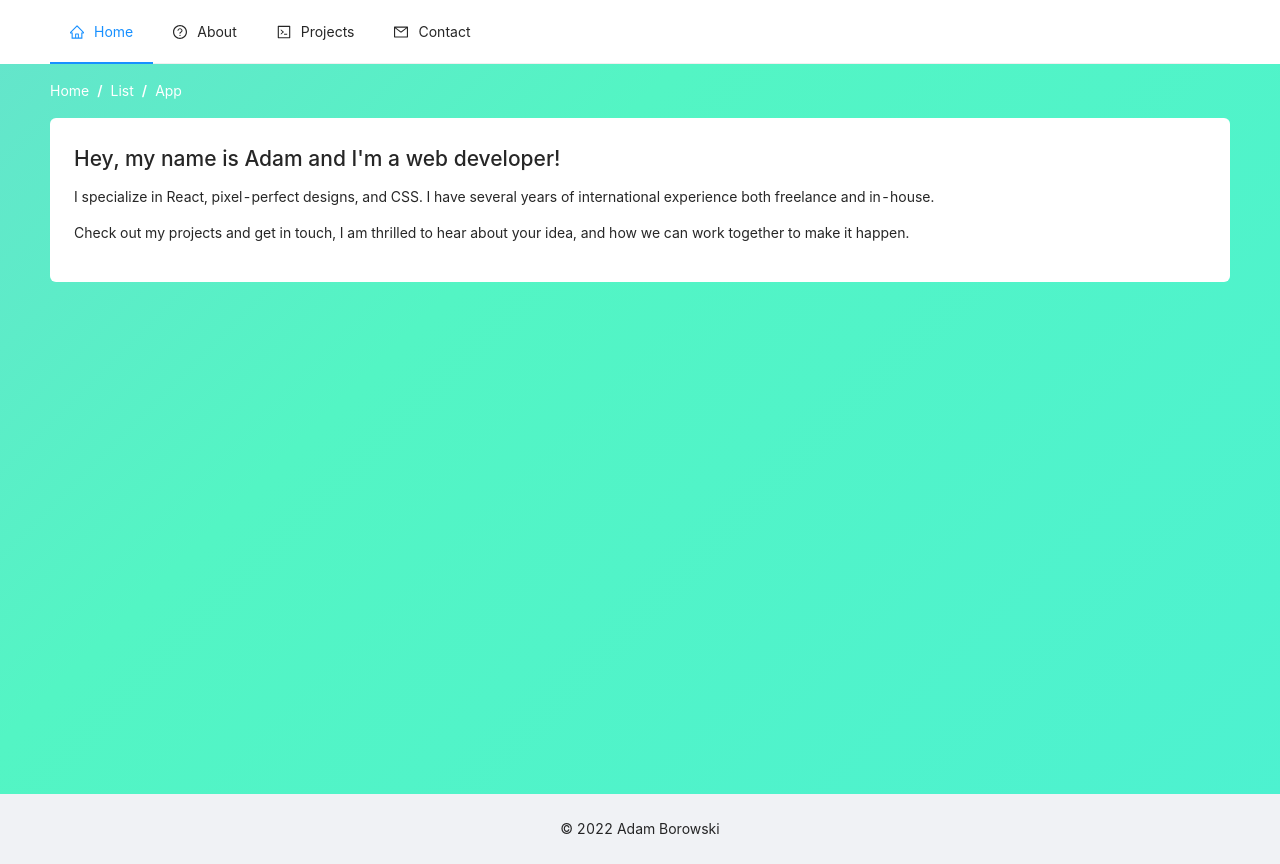
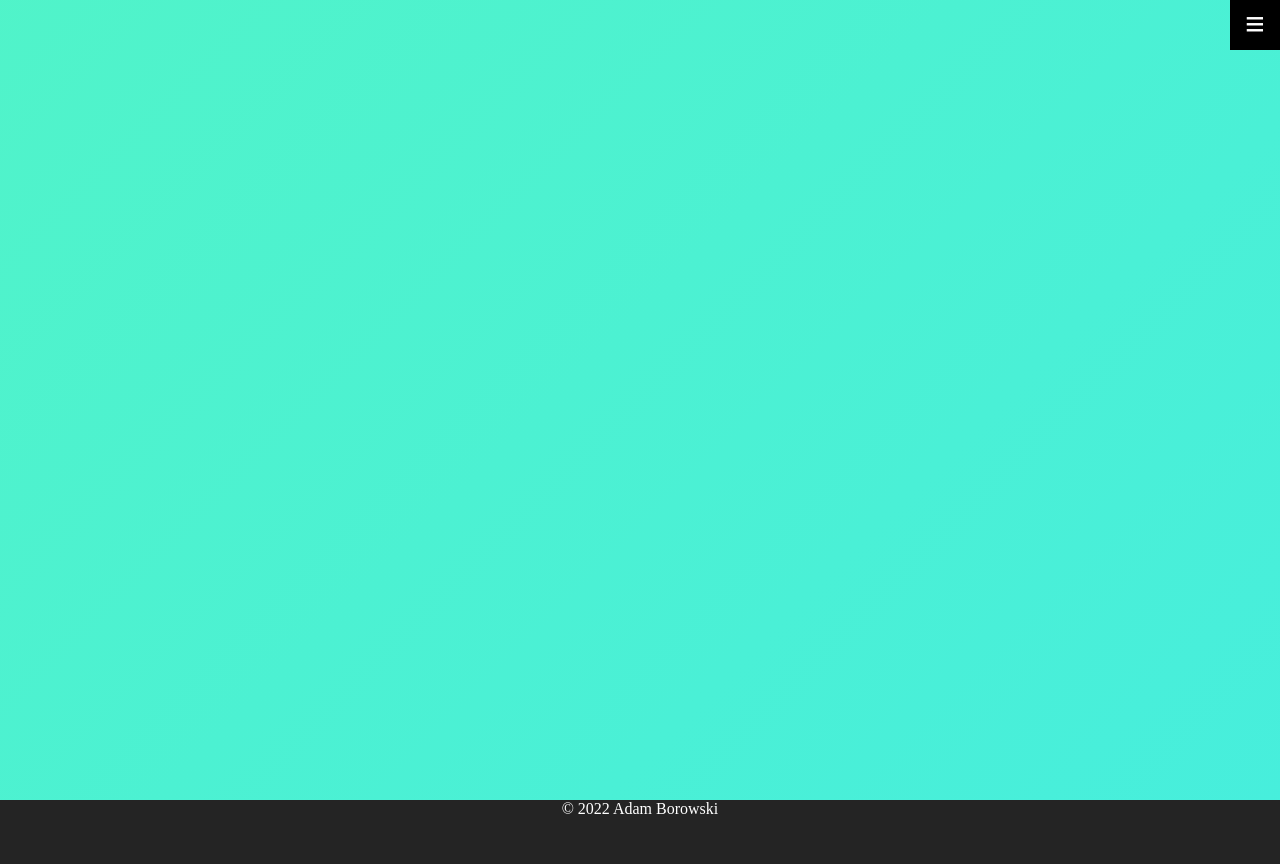
Before and after one commit to Adborowski/personal-site, a React (Vite) app: page / in a window 1280 px wide. After the commit the page ends 818 px from the top, so only its background shows below. Built offline with nearby package versions, Linux system fonts and the light colour scheme.

Commit message:
Ripped out Ant and doing things manually

```diff
--- a/src/App.css
+++ /dev/null
@@ -1,50 +0,0 @@
-html {
-  color: white;
-  background-color: #242424;
-}
-
-.site-layout-content {
-  padding: 24px;
-  background: #fff;
-  border-radius: 6px;
-}
-
-.ant-layout-header {
-  background: white !important;
-}
-
-.site-layout-content {
-  min-height: unset;
-}
-
-.ant-layout.layout {
-  background: linear-gradient(-45deg, #3ae7f6, #53f5c4, #de75fb, #fc9898);
-  background-size: 800% 800%;
-  animation: gradient 15s ease-in-out infinite;
-  height: 100vh;
-}
-.ant-breadcrumb-link,
-span.ant-breadcrumb-separator {
-  color: white;
-}
-
-span.ant-breadcrumb-separator {
-  font-weight: 600;
-}
-
-.ant-menu-horizontal:not(.ant-menu-dark) > .ant-menu-item:after {
-  left: 0px !important;
-  right: 0px !important;
-}
-
-@keyframes gradient {
-  0% {
-    background-position: 0% 50%;
-  }
-  50% {
-    background-position: 100% 50%;
-  }
-  100% {
-    background-position: 0% 50%;
-  }
-}
--- /dev/null
+++ b/src/App.module.css
@@ -0,0 +1,86 @@
+html {
+  color: white;
+  background-color: #242424;
+}
+
+* {
+  box-sizing: border-box;
+  margin: 0;
+  padding: 0;
+}
+
+:root {
+  --font-main: "Helvetica";
+  --mobile-menu-width: 200px;
+}
+
+.main {
+  background: linear-gradient(-45deg, #3ae7f6, #53f5c4, #de75fb, #fc9898);
+  background-size: 800% 800%;
+  animation: gradient 15s ease-in-out infinite;
+  height: 100vh;
+}
+
+.footer {
+  position: absolute;
+  width: 100%;
+  top: 100%;
+}
+
+/* mobile first menu */
+.menu {
+  background-color: white;
+  height: 100vh;
+  width: var(--mobile-menu-width);
+  animation: slideIn 0.3s forwards ease-in-out;
+  position: absolute;
+  top: 0;
+  left: 0px;
+}
+
+.menuItem {
+  display: block;
+  padding: 12px;
+  color: black;
+  font-family: var(--font-main);
+}
+
+.burger {
+  position: absolute;
+  top: 0;
+  right: 0;
+  width: 50px;
+  height: 50px;
+  background-color: black;
+  display: flex;
+  flex-direction: column;
+  justify-content: center;
+}
+
+.burger span {
+  display: block;
+  text-align: center;
+  font-weight: 800;
+  font-size: 35px;
+}
+
+@keyframes gradient {
+  0% {
+    background-position: 0% 50%;
+  }
+  50% {
+    background-position: 100% 50%;
+  }
+  100% {
+    background-position: 0% 50%;
+  }
+}
+
+@keyframes slideIn {
+  0% {
+    left: calc(var(--mobile-menu-width) * (-1));
+  }
+  100% {
+    left: 0px;
+  }
+}
--- a/src/App.tsx
+++ b/src/App.tsx
@@ -2,23 +2,9 @@ import { Link, useParams, useNavigate, useLocation } from "react-router-dom";
 import { Breadcrumb, Layout, Menu } from "antd";
 import { useState } from "react";
 const { Header, Content, Footer } = Layout;
-import "./App.css";
-import {
-  CodeOutlined,
-  HomeOutlined,
-  MailOutlined,
-  QuestionCircleOutlined,
-} from "@ant-design/icons";
-import "antd/dist/antd.css";
+import styles from "./App.module.css";
 
 function App() {
-  const menuItems = [
-    { label: "Home", key: "home", icon: <HomeOutlined /> }, // remember to pass the key prop
-    { label: "About", key: "about", icon: <QuestionCircleOutlined /> }, // which is required
-    { label: "Projects", key: "projects", icon: <CodeOutlined /> }, // which is required
-    { label: "Contact", key: "contact", icon: <MailOutlined /> }, // which is required
-  ];
-
   let navigate = useNavigate();
   let location = useLocation();
   let params = useParams();
@@ -26,29 +12,11 @@ function App() {
   const [activeNavKey, setActiveNavKey] = useState("home");
 
   return (
-    <Layout className="layout">
-      <Content style={{ padding: "0 50px" }}>
-        <Breadcrumb style={{ margin: "16px 0" }}>
-          <Breadcrumb.Item>Home</Breadcrumb.Item>
-          <Breadcrumb.Item>List</Breadcrumb.Item>
-          <Breadcrumb.Item>App</Breadcrumb.Item>
-        </Breadcrumb>
-        <div className="site-layout-content">
-          <h1>Hey, my name is Adam and I'm a web developer!</h1>
-          <p>
-            I specialize in React, pixel-perfect designs, and CSS. I have
-            several years of international experience both freelance and
-            in-house.
-          </p>
-
-          <p>
-            Check out my projects and get in touch, I am thrilled to hear about
-            your idea, and how we can work together to make it happen.
-          </p>
-        </div>
-      </Content>
-      <Footer style={{ textAlign: "center" }}>© 2022 Adam Borowski</Footer>
-    </Layout>
+    <div className={styles.main}>
+      <Footer className={styles.footer} style={{ textAlign: "center" }}>
+        © 2022 Adam Borowski
+      </Footer>
+    </div>
   );
 }
 
--- /dev/null
+++ b/src/Header.tsx
@@ -0,0 +1,51 @@
+import { Link, useParams, useNavigate, useLocation } from "react-router-dom";
+import { useState } from "react";
+import styles from "./App.module.css";
+
+const SiteHeader = () => {
+  const menuItems = [
+    { label: "Home", key: "home" },
+    { label: "About", key: "about" },
+    { label: "Projects", key: "projects" },
+    { label: "Contact", key: "contact" },
+  ];
+
+  const onLinkClick = () => {
+    setIsNavOpen(false);
+  };
+
+  const onBurgerClick = () => {
+    setIsNavOpen(!isNavOpen);
+  };
+
+  let navigate = useNavigate();
+  let location = useLocation();
+  let params = useParams();
+
+  const [isNavOpen, setIsNavOpen] = useState(false);
+
+  return (
+    <div className={styles.header}>
+      <div onClick={onBurgerClick} className={styles.burger}>
+        <span>≡</span>
+      </div>
+      {isNavOpen && (
+        <div className={styles.menu}>
+          {menuItems.map((item) => {
+            return (
+              <Link
+                onClick={onLinkClick}
+                to={item.key}
+                className={styles.menuItem}
+              >
+                {item.label}
+              </Link>
+            );
+          })}
+        </div>
+      )}
+    </div>
+  );
+};
+
+export default SiteHeader;
--- a/src/SiteHeader.tsx
+++ /dev/null
@@ -1,45 +0,0 @@
-import { Breadcrumb, Layout, Menu } from "antd";
-const { Header, Content, Footer } = Layout;
-import {
-  CodeOutlined,
-  HomeOutlined,
-  MailOutlined,
-  QuestionCircleOutlined,
-} from "@ant-design/icons";
-import "antd/dist/antd.css";
-import { Link, useParams, useNavigate, useLocation } from "react-router-dom";
-import { useState } from "react";
-import "./App.css";
-
-const SiteHeader = () => {
-  const menuItems = [
-    { label: "Home", key: "home", icon: <HomeOutlined /> }, // remember to pass the key prop
-    { label: "About", key: "about", icon: <QuestionCircleOutlined /> }, // which is required
-    { label: "Projects", key: "projects", icon: <CodeOutlined /> }, // which is required
-    { label: "Contact", key: "contact", icon: <MailOutlined /> }, // which is required
-  ];
-
-  let navigate = useNavigate();
-  let location = useLocation();
-  let params = useParams();
-
-  const [activeNavKey, setActiveNavKey] = useState("home");
-  return (
-    <Header>
-      <div className="logo" />
-      <Menu
-        theme="light"
-        mode="horizontal"
-        defaultSelectedKeys={["1"]}
-        items={menuItems}
-        selectedKeys={[activeNavKey]}
-        onClick={({ key }) => {
-          setActiveNavKey(key);
-          navigate(key);
-        }}
-      ></Menu>
-    </Header>
-  );
-};
-
-export default SiteHeader;
--- a/src/main.tsx
+++ b/src/main.tsx
@@ -7,12 +7,12 @@ import Projects from "./routes/projects";
 import About from "./routes/about";
 import Contact from "./routes/contact";
 
-import SiteHeader from "./SiteHeader";
+import Header from "./Header";
 
 ReactDOM.createRoot(document.getElementById("root") as HTMLElement).render(
   <React.StrictMode>
     <BrowserRouter>
-      <SiteHeader />
+      <Header />
       <Routes>
         <Route path="/" element={<App />}></Route>
         <Route path="home" element={<App />}></Route>
```
